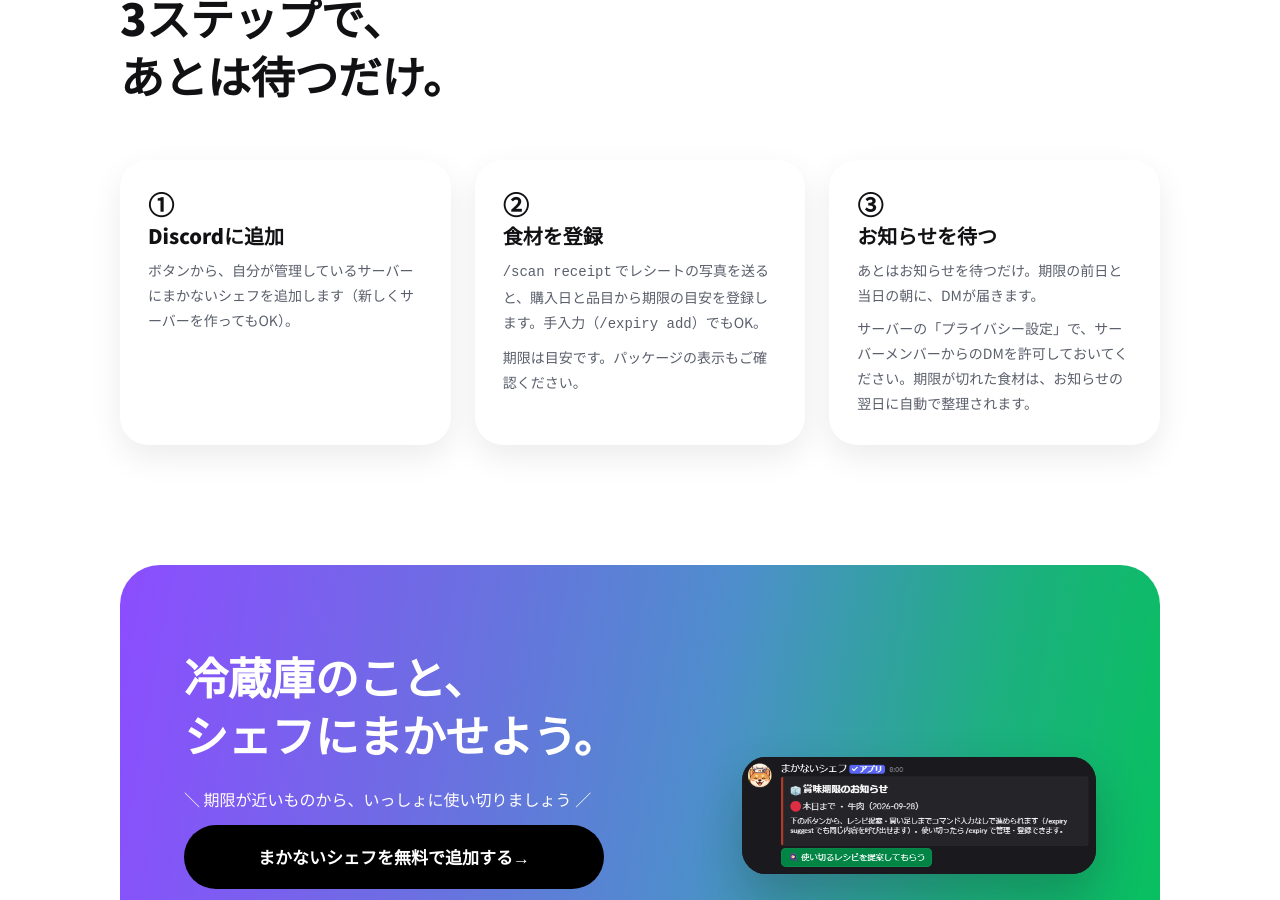
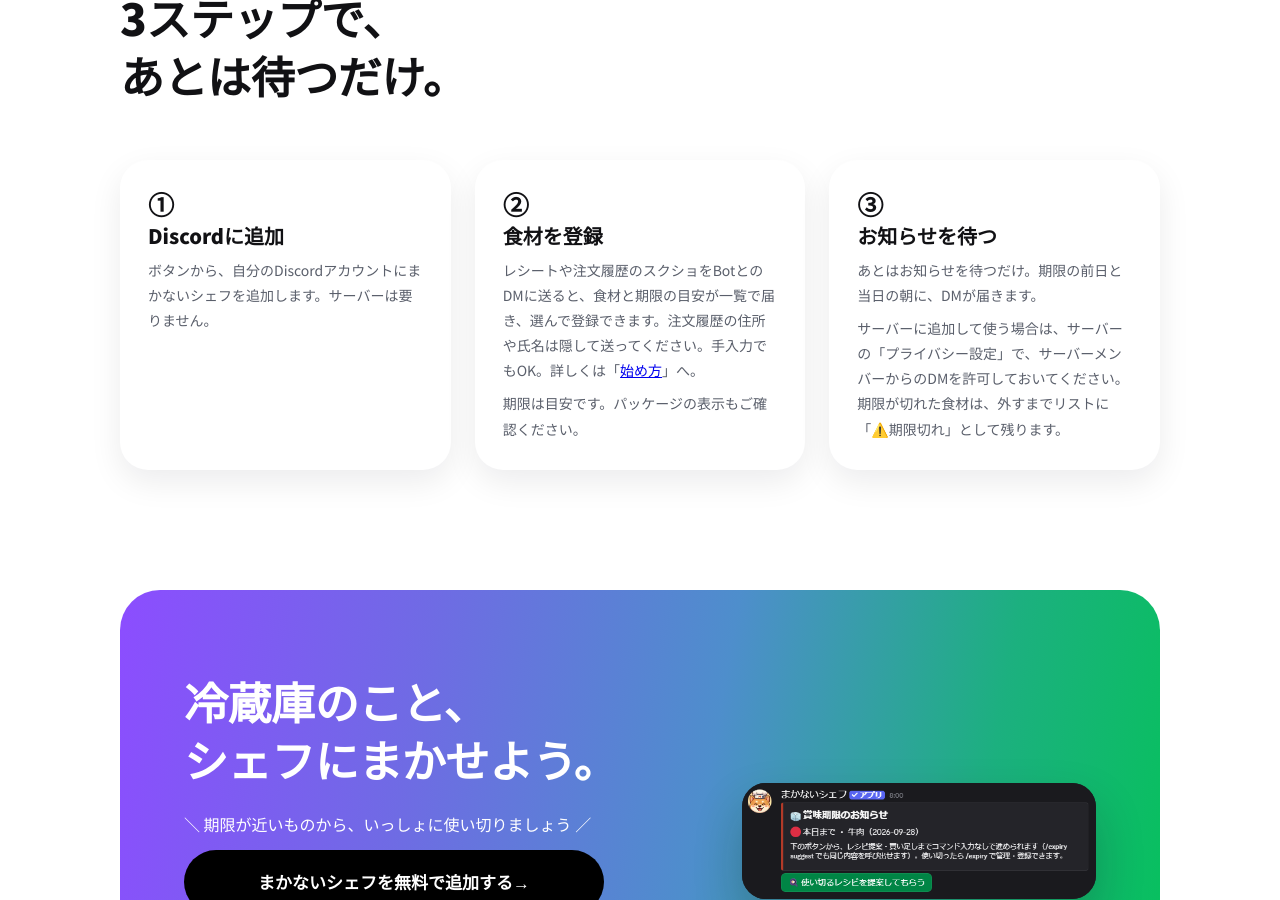
Before and after one commit to arts237/makanai-chef-site, a Jekyll site: the page built from index.html, in a window 1280 px wide and 900 px high, scrolled down 3637 px. Built offline with Jekyll 4.4.1, drawn with Linux system fonts in a browser that asks for light colours.

Commit message:
M-004: 独立レビュー2体を反映（賞味期限・目安・選んで登録・回数制限）。トップの使い方を今の動きに合わせる
Co-Authored-By: Claude Opus 5.5 <noreply@anthropic.com>
Claude-Session: https://claude.ai/code/session_01FdjfHVVNp61Eu2yMVDsY5x

```diff
--- a/index.html
+++ b/index.html
@@ -1,7 +1,7 @@
 ---
 layout: lp
 title: "賞味期限管理のDiscord Bot｜お知らせから使い切りレシピまで"
-description: "レシートやネットの注文履歴の画面をDMに送るだけで、食材の期限を登録。期限の前日と当日の朝にDiscordのDMでお知らせが届き、ボタンから使い切りレシピを提案してもらえるBotです。無料で始められます。"
+description: "レシートや注文履歴のスクショをDMに送ると、食材と賞味期限の目安が一覧で届き、選んで登録できるDiscord Bot。期限の前日と当日の朝にDMでお知らせ、そこから使い切りレシピへ。登録とお知らせは無料（写真とAIは回数制限あり）。"
 image: /assets/images/lp/hero-pc.png
 permalink: /
 last_modified_at: 2026-10-30
@@ -122,19 +122,19 @@ last_modified_at: 2026-10-30
         <div class="card">
           <span class="num">①</span>
           <h3>Discordに追加</h3>
-          <p>ボタンから、自分が管理しているサーバーにまかないシェフを追加します（新しくサーバーを作ってもOK）。</p>
+          <p>ボタンから、自分のDiscordアカウントにまかないシェフを追加します。サーバーは要りません。</p>
         </div>
         <div class="card">
           <span class="num">②</span>
           <h3>食材を登録</h3>
-          <p><code>/scan receipt</code> でレシートの写真を送ると、購入日と品目から期限の目安を登録します。手入力（<code>/expiry add</code>）でもOK。</p>
+          <p>レシートや注文履歴のスクショをBotとのDMに送ると、食材と期限の目安が一覧で届き、選んで登録できます。注文履歴の住所や氏名は隠して送ってください。手入力でもOK。詳しくは「<a href="{{ '/start/' | relative_url }}">始め方</a>」へ。</p>
           <p class="note">期限は目安です。パッケージの表示もご確認ください。</p>
         </div>
         <div class="card">
           <span class="num">③</span>
           <h3>お知らせを待つ</h3>
           <p>あとはお知らせを待つだけ。期限の前日と当日の朝に、DMが届きます。</p>
-          <p class="note">サーバーの「プライバシー設定」で、サーバーメンバーからのDMを許可しておいてください。期限が切れた食材は、お知らせの翌日に自動で整理されます。</p>
+          <p class="note">サーバーに追加して使う場合は、サーバーの「プライバシー設定」で、サーバーメンバーからのDMを許可しておいてください。期限が切れた食材は、外すまでリストに「⚠️期限切れ」として残ります。</p>
         </div>
       </div>
     </div>
```
